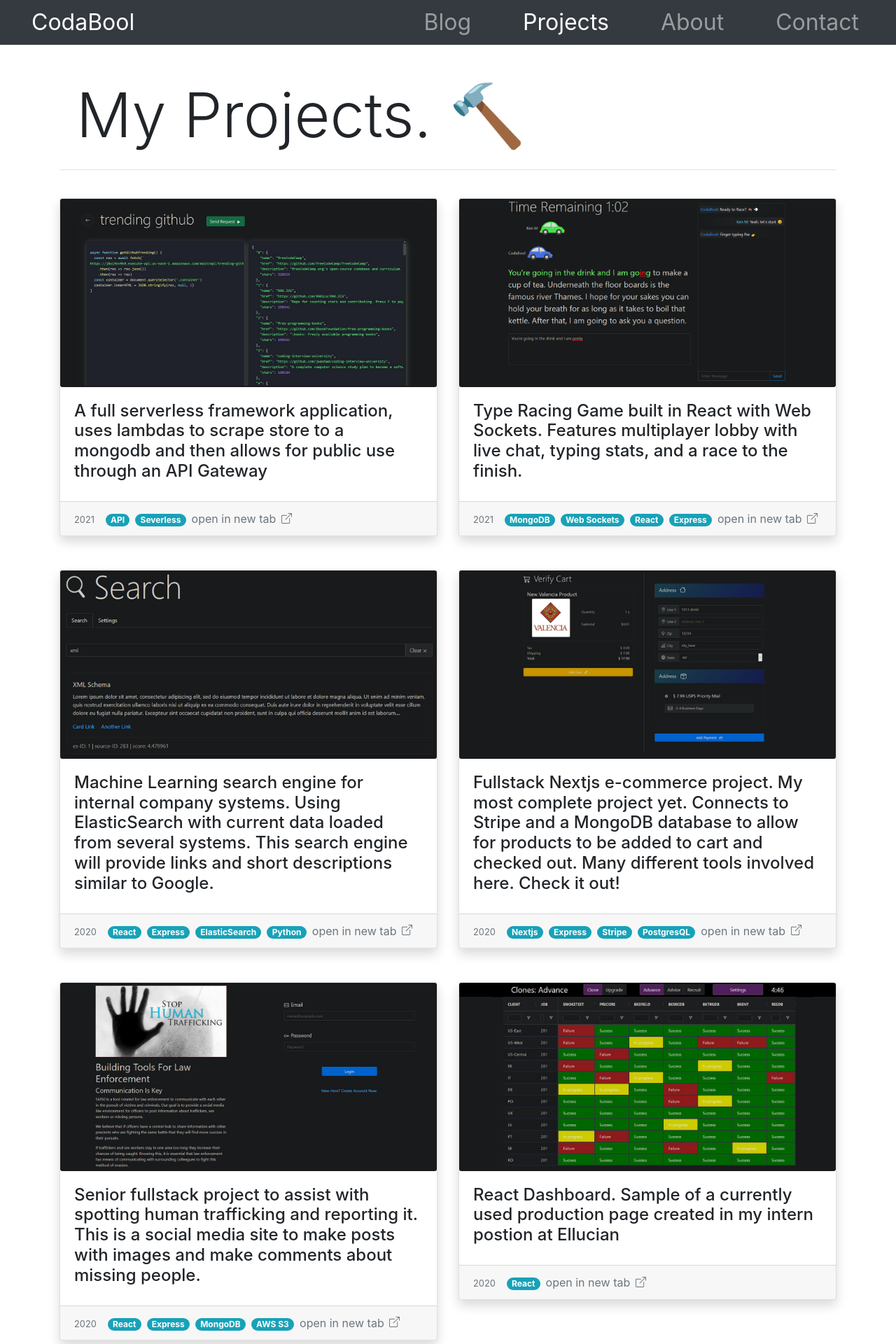
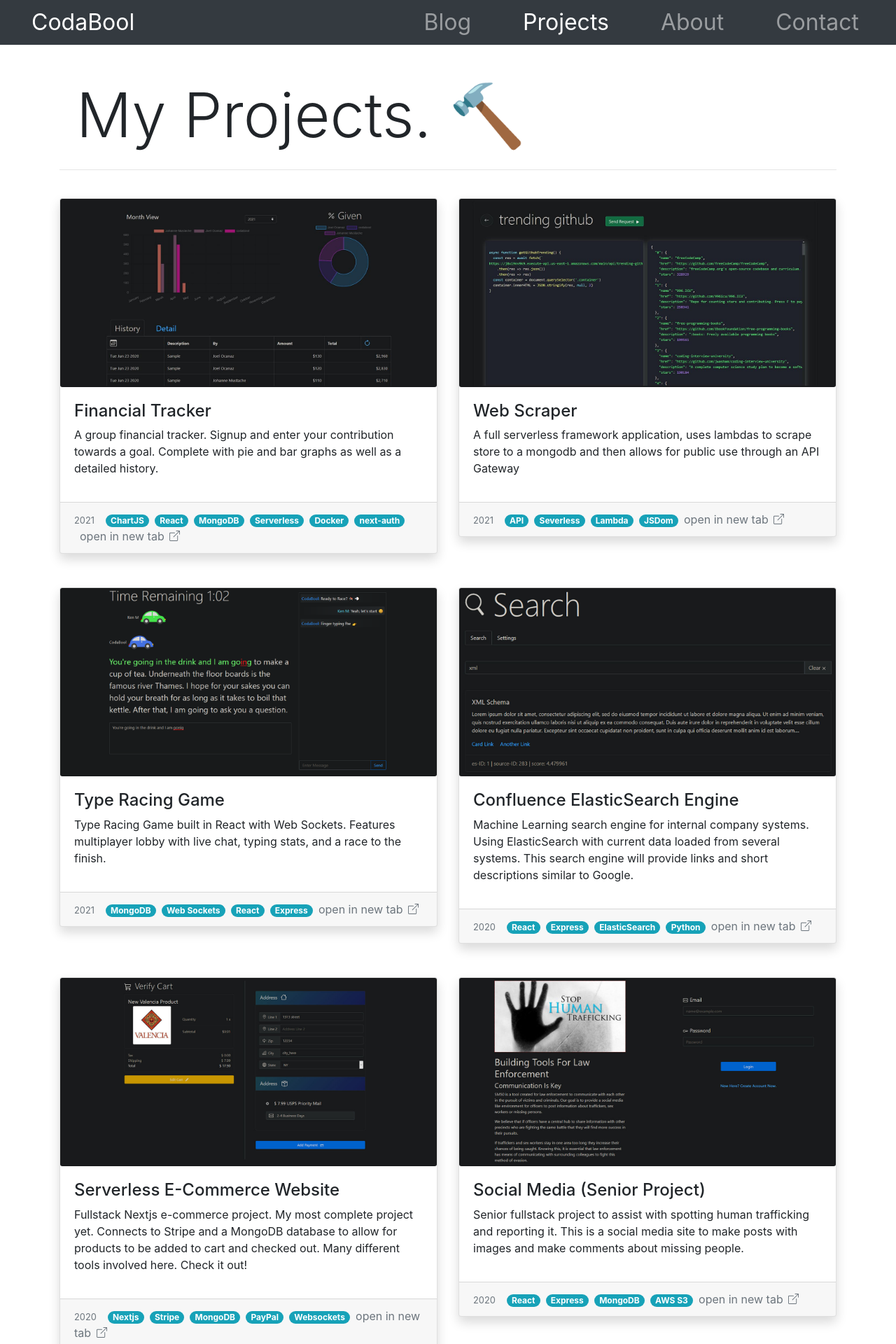
Before and after one commit to CodaBool/CodaBool.com-legacy, a Next.js app: page /projects in a window 1280 px wide. Shown: the top 1920 px of the page at 70% size. Built offline with nearby package versions, Linux system fonts and the light colour scheme.

Commit message:
add new project

```diff
--- a/pages/projects/index.js
+++ b/pages/projects/index.js
@@ -6,7 +6,7 @@ import Card from 'react-bootstrap/Card'
 import router, { useRouter } from 'next/router'
 import { BoxArrowUpRight } from 'react-bootstrap-icons'
 
-const ProjectBox = ({ description, link, delay, tags, year, image, id }) => {
+const ProjectBox = ({ description, link, delay, tags, year, image, id, title }) => {
   const router = useRouter()
 
   function handleClick(e, link) {
@@ -23,7 +23,8 @@ const ProjectBox = ({ description, link, delay, tags, year, image, id }) => {
         <Card.Img src={image} />
         <Fade delay={delay}>
           <Card.Body>
-            <h4>{description}</h4>
+            <h4>{title}</h4>
+            <p>{description}</p>
           </Card.Body>
         </Fade>
         <Card.Footer>
@@ -49,15 +50,27 @@ export default function Projects() {
       <hr />
       <Row>
         <ProjectBox
+          title="Financial Tracker"
+          description="A group financial tracker. Signup and enter your contribution towards a goal. Complete with pie and bar graphs as well as a detailed history."
+          link="http://stat-sample.codadash.com.s3-website-us-east-1.amazonaws.com"
+          tags={['ChartJS', 'React', 'MongoDB', 'Serverless', 'Docker', 'next-auth']}
+          delay={0}
+          year={2021}
+          id={10}
+          image="/assets/coverImg/stat-charts.jpg"
+        />
+        <ProjectBox
+          title="Web Scraper"
           description="A full serverless framework application, uses lambdas to scrape store to a mongodb and then allows for public use through an API Gateway"
-          link="http://p09-scraper-consumer.s3-website-us-east-1.amazonaws.com/"
-          tags={['API', 'Severless']}
+          link="http://p09-scraper-consumer.s3-website-us-east-1.amazonaws.com"
+          tags={['API', 'Severless', 'Lambda', 'JSDom']}
           delay={0}
           year={2021}
           id={9}
           image="/assets/coverImg/lambda-scrape.jpg"
         />
         <ProjectBox
+          title="Type Racing Game"
           description="Type Racing Game built in React with Web Sockets. Features multiplayer lobby with live chat, typing stats, and a race to the finish."
           link="/projects/redirect?id=8"
           tags={['MongoDB', 'Web Sockets', 'React', 'Express']}
@@ -67,6 +80,7 @@ export default function Projects() {
           image="/assets/coverImg/race-cover.png"
         />
         <ProjectBox
+          title="Confluence ElasticSearch Engine"
           description="Machine Learning search engine for internal company systems. Using ElasticSearch with current data loaded from several systems. This search engine will provide links and short descriptions similar to Google."
           link="http://p05-ml-search-main.s3-website-us-east-1.amazonaws.com"
           tags={['React', 'Express', 'ElasticSearch', 'Python']}
@@ -76,15 +90,17 @@ export default function Projects() {
           image="/assets/coverImg/react-search.jpg"
         />
         <ProjectBox
+          title="Serverless E-Commerce Website"
           description="Fullstack Nextjs e-commerce project. My most complete project yet. Connects to Stripe and a MongoDB database to allow for products to be added to cart and checked out. Many different tools involved here. Check it out!"
           link="https://p07-market.vercel.app"
-          tags={['Nextjs', 'Express', 'Stripe', 'PostgresQL']}
+          tags={['Nextjs', 'Stripe', 'MongoDB', 'PayPal', 'Websockets']}
           delay={0}
           year={2020}
           id={7}
           image="/assets/coverImg/market.jpg"
         />
         <ProjectBox
+          title="Social Media (Senior Project)"
           description="Senior fullstack project to assist with spotting human trafficking and reporting it. This is a social media site to make posts with images and make comments about missing people."
           link="http://p06-social-sample.s3-website-us-east-1.amazonaws.com"
           tags={['React', 'Express', 'MongoDB', 'AWS S3']}
@@ -94,6 +110,7 @@ export default function Projects() {
           image="/assets/coverImg/traffick.jpg"
         />
         <ProjectBox
+          title="Dashboard"
           description="React Dashboard. Sample of a currently used production page created in my intern postion at Ellucian"
           link="http://p04-dashboard-main.s3-website-us-east-1.amazonaws.com"
           tags={['React']}
@@ -103,6 +120,7 @@ export default function Projects() {
           image="/assets/coverImg/ecrm-dashboard.jpg"
         />
         <ProjectBox
+          title="Twitter Clone"
           description="Django Social Media site using Bootstrap, Misaka and django-braces. Hosted using Heroku"
           link="/projects/redirect?id=django-2"
           tags={['Django']}
@@ -112,6 +130,7 @@ export default function Projects() {
           image="/assets/coverImg/dj-social-cover.jpg"
         />
         <ProjectBox
+          title="Flickr Tag API Search"
           description="Simple photo search application. Made for a web dev. application. Uses Flickr API to get 20 photos from the tags searched"
           link="http://p03-flickr-main.s3-website-us-east-1.amazonaws.com"
           tags={['API', 'React']}
@@ -121,6 +140,7 @@ export default function Projects() {
           image="/assets/coverImg/flickr.png"
         />
         <ProjectBox
+          title="Blog Tutorial"
           description="Django Blog using Bootstrap. Hosted using Heroku"
           link="/projects/redirect?id=django-1"
           tags={['Django']}
@@ -130,6 +150,7 @@ export default function Projects() {
           image="/assets/coverImg/dj-blog-cover.jpg"
         />
         <ProjectBox
+          title="Web Dev 101 School Project"
           description="Mock Tech Support website with JavaScript form validation project"
           link="http://p02-techsupport-main.s3-website-us-east-1.amazonaws.com"
           tags={['JavaScript']}
@@ -139,6 +160,7 @@ export default function Projects() {
           image="/assets/coverImg/tech-cover.jpg"
         />
         <ProjectBox
+          title="My First Site"
           description="Mock Photography website"
           link="http://p01-photography-main.s3-website-us-east-1.amazonaws.com"
           tags={['JavaScript']}
```
Also changed, not shown: public/assets/coverImg/stat-charts.jpg (added).
